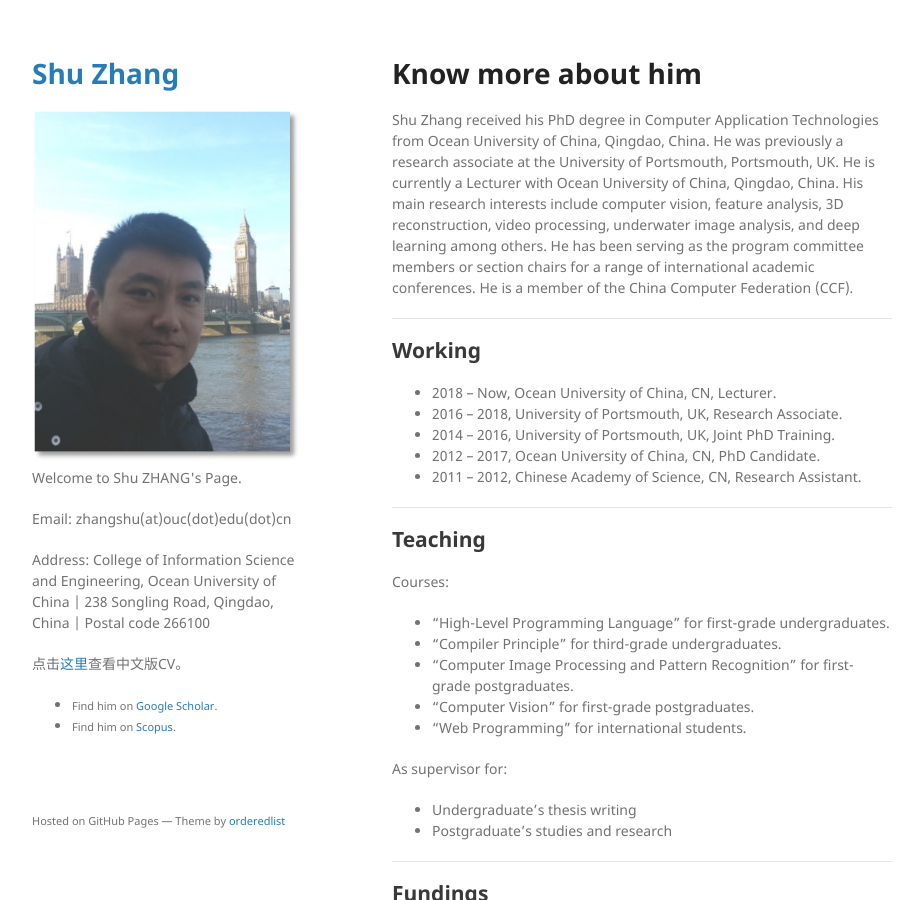
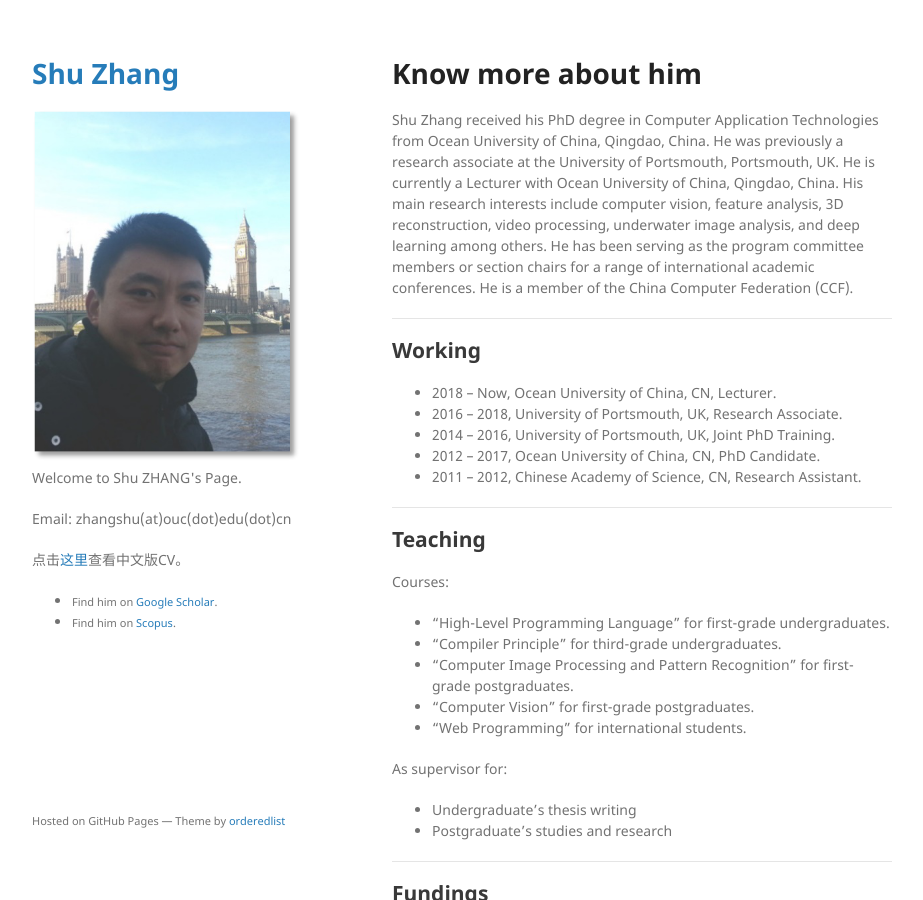
Before and after one commit to jackyspeed/aboutzhangshu, a Jekyll site: the page built from index.md, in a window 1280 px wide and 900 px high. Shown: the whole window, without its empty margins (178-1101 px from the left). Built offline with Jekyll 4.4.1, drawn with Linux system fonts in a browser that asks for light colours; our own code applies the rules of GitHub Pages for plain Markdown files; part of the change alters nothing that is shown.

Commit message:
Update _config.yml

```diff
--- a/_config.yml
+++ b/_config.yml
@@ -10,7 +10,7 @@ logo: /assets/img/head.png
 # description: About Shu Zhang
 description: Welcome to Shu ZHANG's Page.
 email_link: zhangshu(at)ouc(dot)edu(dot)cn
-postal_addr_link: College of Information Science and Engineering, Ocean University of China | 238 Songling Road, Qingdao, China | Postal code 266100
+# postal_addr_link: College of Information Science and Engineering, Ocean University of China | 238 Songling Road, Qingdao, China | Postal code 266100
 OUC_link: http://it.ouc.edu.cn/2019/0527/c16104a248647/page.htm
 google_scholar_link: https://scholar.google.com/citations?user=YB0KgA4AAAAJ&hl=en
 scopus_link: http://www.scopus.com/inward/authorDetails.url?authorID=56366331000&partnerID=MN8TOARS
```
